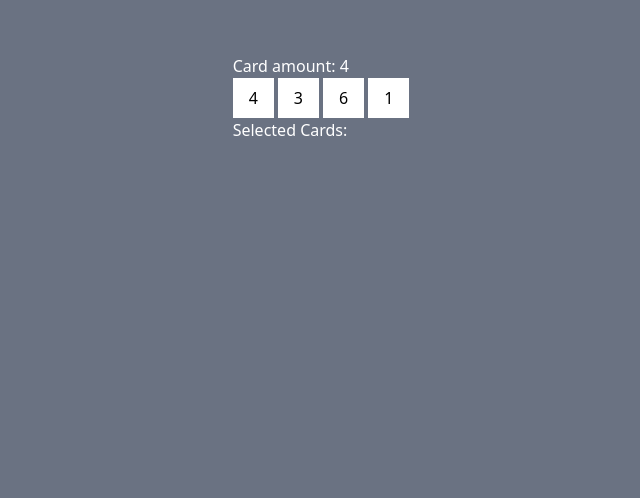
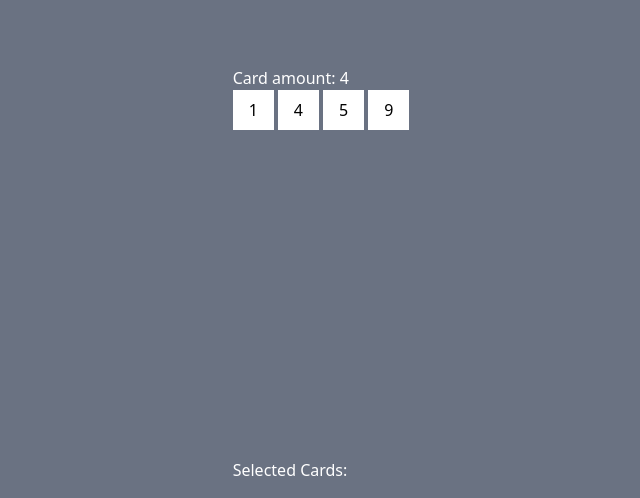
Before and after one commit to blazegreenhalgh/memory-card-game, a React (Vite) app: page / in a window 1280 px wide. Shown: the part 302-800 px from the top of the page, without its empty margins (319-959 px from the left). Built offline with nearby package versions, Linux system fonts and the light colour scheme.

Commit message:
refactor game to Game component, add deck selection

```diff
--- a/src/App.tsx
+++ b/src/App.tsx
@@ -1,64 +1,21 @@
 import { useState, useEffect } from "react";
 import "./App.css";
-import Card from "./components/Card";
-import EndScreen from "./components/EndScreen";
+import Game from "./components/Game";
 
 function App() {
-  const [deck, setDeck] = useState([1, 2, 3, 4, 5, 6]);
-  const [displayedCards, setDisplayedCards] = useState(Array(4).fill(null));
-  const [selectedCards, setSelectedCards] = useState([]);
-  let [result, setResult] = useState("");
-
-  const shuffleCards = (deck: any[]) => {
-    const shuffledCards: any[] = [];
-    while (shuffledCards.length !== displayedCards.length) {
-      const index = Math.floor(Math.random() * deck.length);
-      if (!shuffledCards.includes(deck[index])) {
-        shuffledCards.push(deck[index]);
-      }
-    }
-    setDisplayedCards(shuffledCards);
-  };
-  useEffect(() => {
-    shuffleCards(deck);
-  }, []);
-
-  const selectCard = (card: any) => {
-    const newSelectedCards = Array.from(selectedCards);
-    if (newSelectedCards.includes(card)) {
-      setResult("lost");
-
-      return;
-    }
-    newSelectedCards.push(card);
-    setSelectedCards(newSelectedCards);
+  const decks = {
+    numbers: [1, 2, 3, 4, 5, 6, 7, 8, 9],
+    letters: ["a", "b", "c", "d", "e", "f", "g", "h", "i"],
   };
 
-  const handleCardClick = (card: any) => {
-    shuffleCards(deck);
-    selectCard(card);
+  const settings = {
+    selectedDeck: decks.numbers,
   };
 
   return (
     <>
-      {result === "lost" && <EndScreen result={result} />}
-      {result === "won" && <EndScreen result={result} />}
-      <h1>Card amount: {displayedCards.length}</h1>
-      <div className="flex flex-row gap-1">
-        {displayedCards.map((card) => (
-          <Card card={card} onClick={handleCardClick} />
-        ))}
-      </div>
-      <h2>Selected Cards:</h2>
-      <div className="flex flex-row gap-1">
-        {selectedCards.map((card) => (
-          <div className="bg-white px-4 py-2 text-black cursor-pointer">
-            {card}
-          </div>
-        ))}
-      </div>
+      <Game selectedDeck={settings.selectedDeck} />
     </>
   );
 }
-
 export default App;
--- a/src/components/EndScreen.tsx
+++ b/src/components/EndScreen.tsx
@@ -13,7 +13,7 @@ function EndScreen({ result }) {
   }
   return (
     <div
-      className={`fixed inset-0 self-center justify-self-center w-1/2 h-1/2 ${classes}`}
+      className={`fixed inset-0 self-center justify-self-center w-1/2 h-1/2 rounded-2xl p-4 flex justify-center ${classes}`}
     >
       {title}
     </div>
--- /dev/null
+++ b/src/components/Game.tsx
@@ -0,0 +1,72 @@
+import React from "react";
+import { useState, useEffect } from "react";
+import Card from "./Card";
+import EndScreen from "./EndScreen";
+
+function Game({ selectedDeck }) {
+  const [deck, setDeck] = useState(selectedDeck);
+  const [displayedCards, setDisplayedCards] = useState(Array(4).fill(null));
+  const [selectedCards, setSelectedCards] = useState([]);
+  let [result, setResult] = useState("");
+
+  const shuffleCards = (deck: any[]) => {
+    const shuffledCards: any[] = [];
+    while (shuffledCards.length !== displayedCards.length) {
+      const index = Math.floor(Math.random() * deck.length);
+      if (!shuffledCards.includes(deck[index])) {
+        shuffledCards.push(deck[index]);
+      }
+    }
+    setDisplayedCards(shuffledCards);
+  };
+  useEffect(() => {
+    shuffleCards(deck);
+  }, []);
+
+  const selectCard = (card: any) => {
+    const newSelectedCards = Array.from(selectedCards);
+    if (newSelectedCards.includes(card)) {
+      setResult("lost");
+
+      return;
+    }
+    newSelectedCards.push(card);
+    setSelectedCards(newSelectedCards);
+  };
+
+  useEffect(() => {
+    if (selectedCards.length === displayedCards.length) {
+      setResult("won");
+    }
+  }, [selectedCards]);
+
+  const handleCardClick = (card: any) => {
+    shuffleCards(deck);
+    selectCard(card);
+  };
+
+  return (
+    <>
+      <h1>Card amount: {displayedCards.length}</h1>
+      <div className="flex flex-row gap-1">
+        {displayedCards.map((card) => (
+          <Card card={card} onClick={handleCardClick} />
+        ))}
+      </div>
+      <div className="fixed bottom-4 items-center flex flex-col">
+        <h2>Selected Cards:</h2>
+        <div className="flex gap-1">
+          {selectedCards.map((card) => (
+            <div className="bg-white px-4 py-2 text-black cursor-pointer">
+              {card}
+            </div>
+          ))}
+        </div>
+      </div>
+      {result === "lost" && <EndScreen result={result} />}
+      {result === "won" && <EndScreen result={result} />}
+    </>
+  );
+}
+
+export default Game;
```
